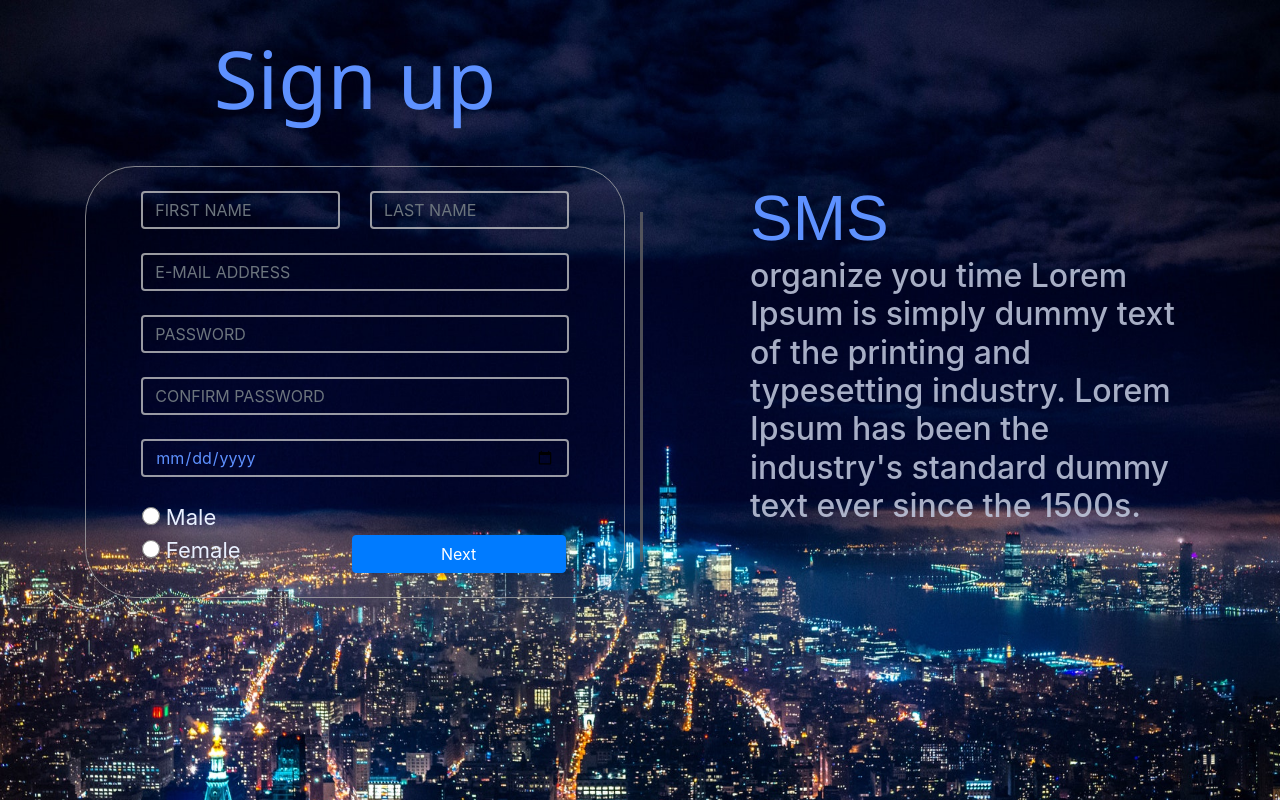
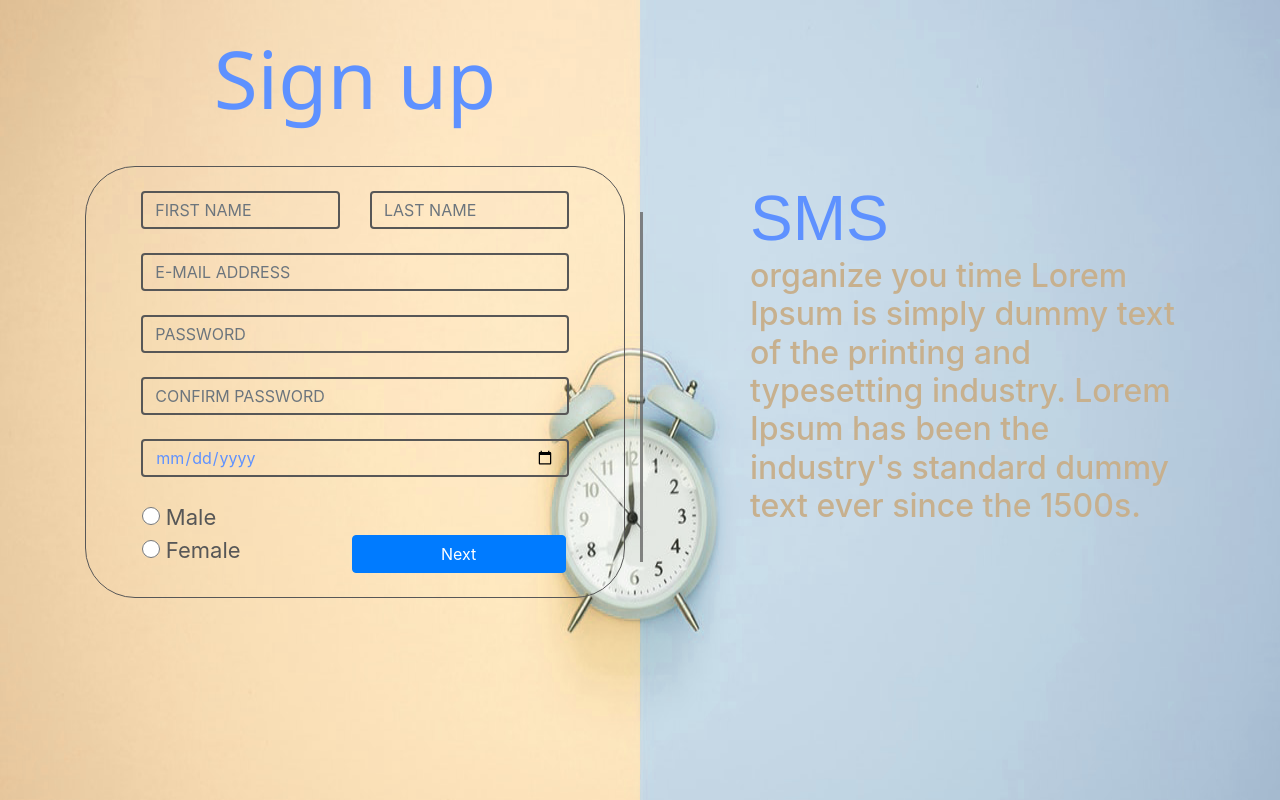
Before and after one commit to ahmedAdel202090/SmS-ProjectIT, a PHP site: page /registerform.php in a window 1280 px wide. Run offline with PHP 8.4, Linux system fonts and the light colour scheme.

Commit message:
r v2 done

```diff
--- a/CSS/rig_style_override.css
+++ b/CSS/rig_style_override.css
@@ -6,12 +6,12 @@ input[type=radio] {
 .input_transparent {
     background-color:#ffffff00;
     color:rgb(94, 145, 255);
-    border: 2px solid #cececebe;
+    border: 2px solid rgb(87, 87, 87);
 }
 .gender_type
 {
  font-size: 22px;
- color:rgb(233, 240, 255);
+ color:rgb(87, 87, 87);
 
 }
 .my_width {
@@ -28,13 +28,13 @@ width: 85%;
 
 .container-modified {
     width:100%;
-	margin:auto;/*
-	background:url(../images/3.jpeg) no-repeat;*/
+	margin:auto;
+    /*background:url(../images/3.jpeg) no-repeat;*/
     box-shadow:15px rgba(0,0,0,.24),0 17px 50px 0 rgba(0,0,0,.19);
     outline:0;
-    border: 1.5px solid #acacacbe;
-    border-radius: 50px;/*
-    background-size: 100% 100%;
+    border: 1.5px solid rgb(87, 87, 87);
+    border-radius: 50px;
+    /*background-size: 100% 100%;
     background-repeat: no-repeat;*/
     z-index: 50;
 }
@@ -42,7 +42,7 @@ width: 85%;
 
 body
 {
-background-image: url(../images/1.jpeg);
+background-image: url(../images/4.png);
     /*background-image: linear-gradient(to bottom right,
      rgba(164, 206, 255, 0.623),
      #cececeda,
@@ -50,7 +50,7 @@ background-image: url(../images/1.jpeg);
      rgba(169, 199, 255, 0.822),
      rgba(169, 199, 255, 0.822));*/
 background-repeat: no-repeat;
-background-size: 100vw 120vh;
+background-size: 100vw 130vh;
 
 }
 
--- a/registerform.php
+++ b/registerform.php
@@ -81,7 +81,7 @@
             </div>
             <div class="vl col-1"></div>
             <div class="col-5">
-                <h2 style="margin-top: 150px;color:rgba(193, 202, 223, 0.863);">
+                <h2 style="margin-top: 150px;color:#c7b08e;">
                     <span class="sms_word"> SMS</span>
                     <br> organize you time Lorem Ipsum is simply dummy text of the printing and typesetting industry. Lorem Ipsum
                     has been the industry's standard dummy text ever since the 1500s.</h2>
```
Also changed, not shown: images/4.png (added).
